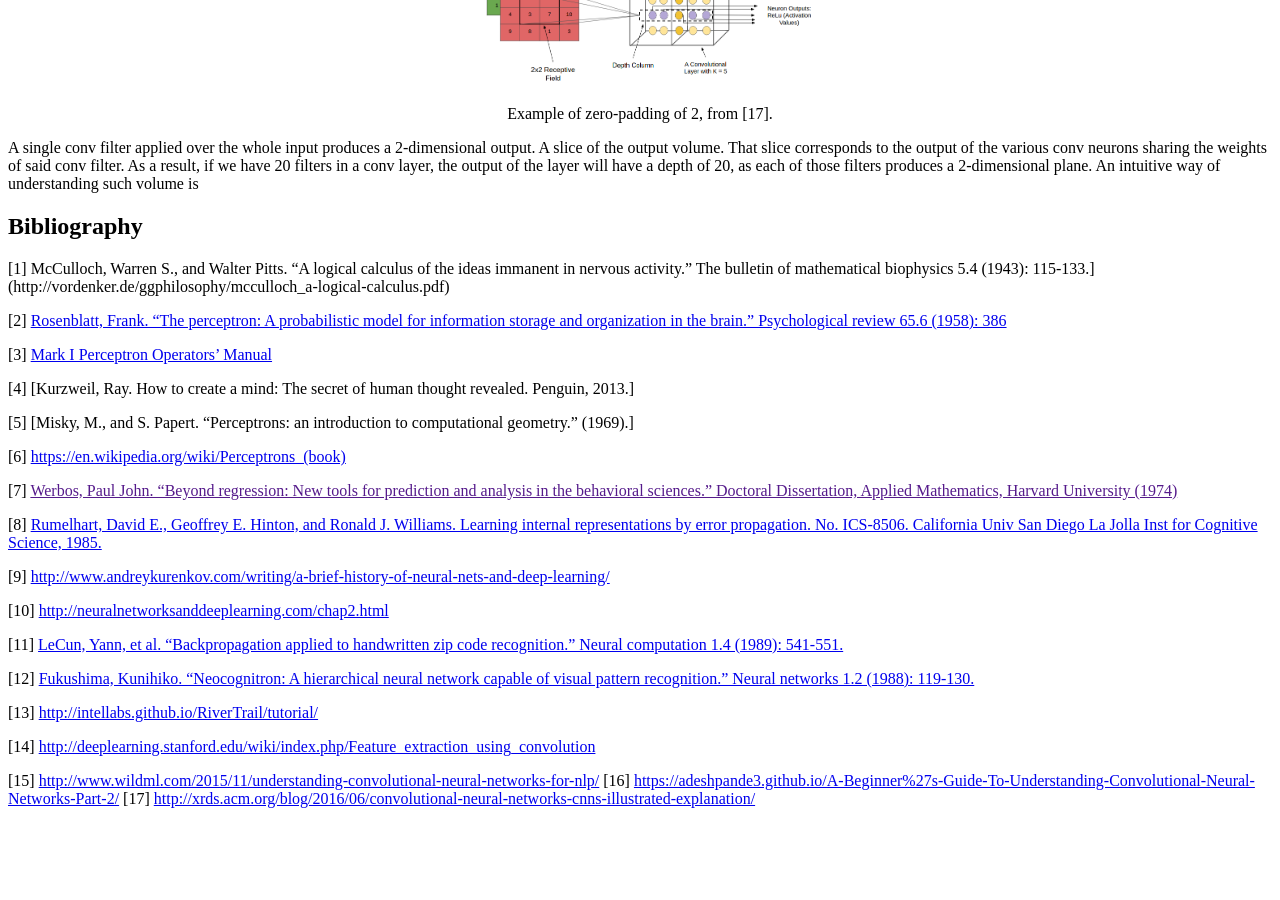
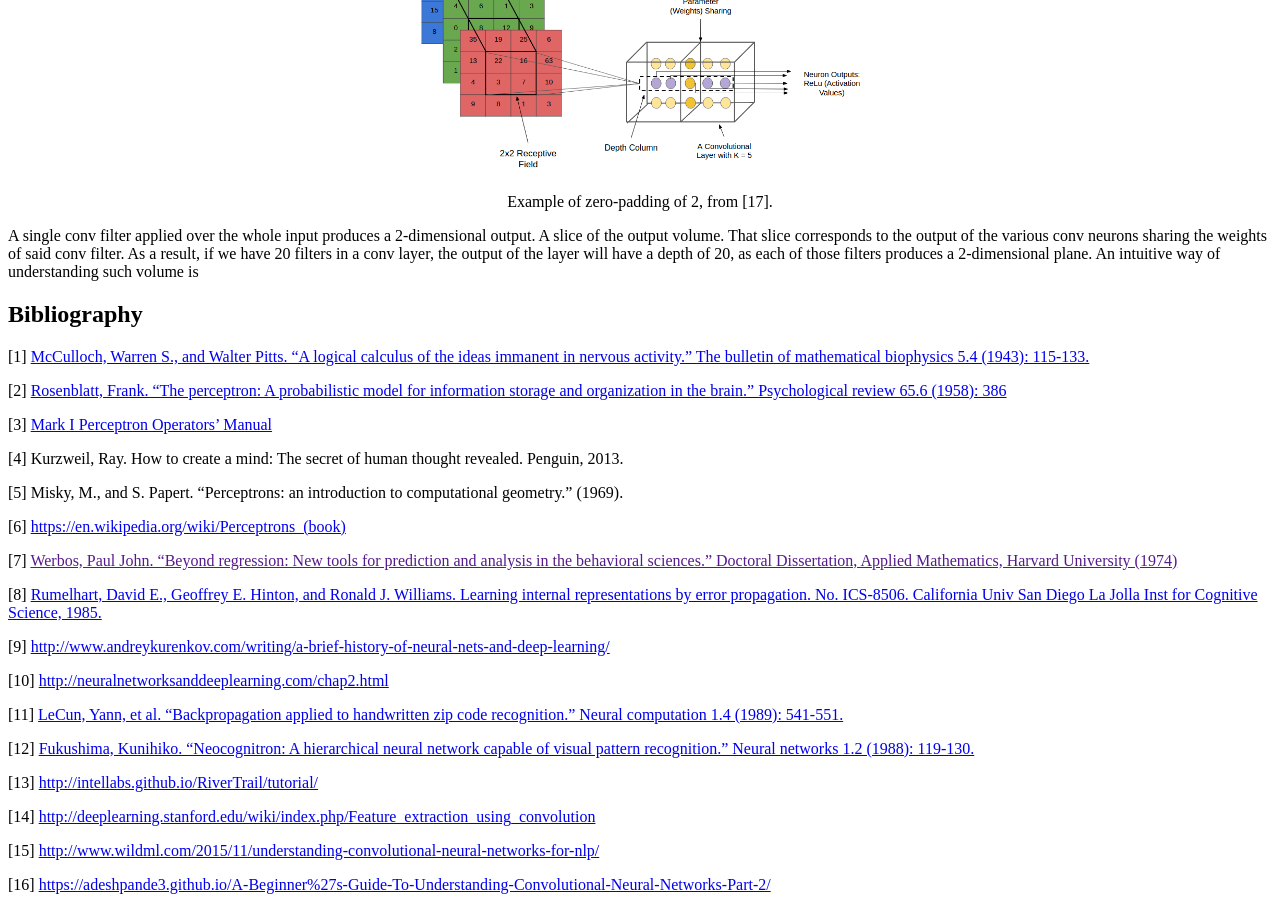
Before and after one commit to UPC-MAI-DL/tmp, a Jekyll site: the page built from MLP_ConvNets_theory.md, in a window 1280 px wide and 900 px high, scrolled down 4519 px. Built offline with Jekyll 4.4.1, drawn with Linux system fonts in a browser that asks for light colours; formulas are drawn with MathJax 3; our own code applies the rules of GitHub Pages for plain Markdown files; before the commit the page ends 5343 px from its top, so only the background shows below that.

Commit message:
Fixing references

```diff
--- a/MLP_ConvNets_theory.md
+++ b/MLP_ConvNets_theory.md
@@ -92,7 +92,7 @@ The convolution process has many adjustable parameters. The kernel size is the m
 * Padding: Without padding, a convolving filter cannot be centered on the borders of an input, as there will be several missing datapoints. As a result, dimensionality decreases (see Stride example). Padding allows one to define default values (typically 0's a.k.a. zero-padding) for the datapoints outside the image. A stride of 1 and a zero-padding fitting the kernel size (e.g., $\frac{KernelSize-1)}{2}$ for odd kernel sizes) produces outputs of equal size to the input.
 
 <div style="text-align:center">
-    <img src="/figures/Pad.png" width="350">
+    <img src="/figures/Pad.png" width="450">
 </div>
 <p style="text-align: center;">Example of zero-padding of 2, from [16].</p>
 
@@ -105,22 +105,22 @@ $$OutputSize = \frac{InputSize-KernelSize+2*Padding}{Stride}+1$$
 Although CNN are appropriate for any 2-dimensional type of input, in most cases these are applied to images. Color images, have three channels (RGB), and all three should be considered by any conv filter processing the input. For that purpose, convolutional filters are 3-dimensional where the width and height are defined by the kernel size, and the depth is 3.
 
 <div style="text-align:center">
-    <img src="/figures/Figure_5.png" width="350">
+    <img src="/figures/Figure_5.png" width="450">
 </div>
 <p style="text-align: center;">Example of zero-padding of 2, from [17].</p>
 
 A single conv filter applied over the whole input produces a 2-dimensional output. A slice of the output volume. That slice corresponds to the output of the various conv neurons sharing the weights of said conv filter. As a result, if we have 20 filters in a conv layer, the output of the layer will have a depth of 20, as each of those filters produces a 2-dimensional plane. An intuitive way of understanding such volume is
 ## Bibliography
 
-[1] McCulloch, Warren S., and Walter Pitts. "A logical calculus of the ideas immanent in nervous activity." The bulletin of mathematical biophysics 5.4 (1943): 115-133.](http://vordenker.de/ggphilosophy/mcculloch_a-logical-calculus.pdf)
+[1] [McCulloch, Warren S., and Walter Pitts. "A logical calculus of the ideas immanent in nervous activity." The bulletin of mathematical biophysics 5.4 (1943): 115-133.](http://vordenker.de/ggphilosophy/mcculloch_a-logical-calculus.pdf)
 
 [2] [Rosenblatt, Frank. "The perceptron: A probabilistic model for information storage and organization in the brain." Psychological review 65.6 (1958): 386](http://www-public.tem-tsp.eu/~gibson/Teaching/Teaching-ReadingMaterial/Rosenblatt58.pdf)
 
 [3] [Mark I Perceptron Operators' Manual](http://www.dtic.mil/dtic/tr/fulltext/u2/236965.pdf)
 
-[4] [Kurzweil, Ray. How to create a mind: The secret of human thought revealed. Penguin, 2013.]
+[4] Kurzweil, Ray. How to create a mind: The secret of human thought revealed. Penguin, 2013.
 
-[5] [Misky, M., and S. Papert. "Perceptrons: an introduction to computational geometry." (1969).]
+[5] Misky, M., and S. Papert. "Perceptrons: an introduction to computational geometry." (1969).
 
 [6] [https://en.wikipedia.org/wiki/Perceptrons_(book)](https://en.wikipedia.org/wiki/Perceptrons_(book))
 
@@ -141,5 +141,7 @@ A single conv filter applied over the whole input produces a 2-dimensional outpu
 [14] [http://deeplearning.stanford.edu/wiki/index.php/Feature_extraction_using_convolution](http://deeplearning.stanford.edu/wiki/index.php/Feature_extraction_using_convolution)
 
 [15] [http://www.wildml.com/2015/11/understanding-convolutional-neural-networks-for-nlp/](http://www.wildml.com/2015/11/understanding-convolutional-neural-networks-for-nlp/)
+
 [16] [https://adeshpande3.github.io/A-Beginner%27s-Guide-To-Understanding-Convolutional-Neural-Networks-Part-2/](https://adeshpande3.github.io/A-Beginner%27s-Guide-To-Understanding-Convolutional-Neural-Networks-Part-2/)
+
 [17] [http://xrds.acm.org/blog/2016/06/convolutional-neural-networks-cnns-illustrated-explanation/](http://xrds.acm.org/blog/2016/06/convolutional-neural-networks-cnns-illustrated-explanation/)
```
